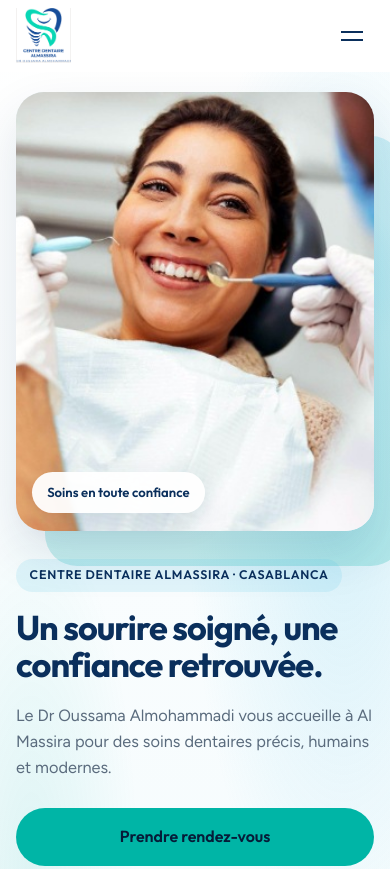
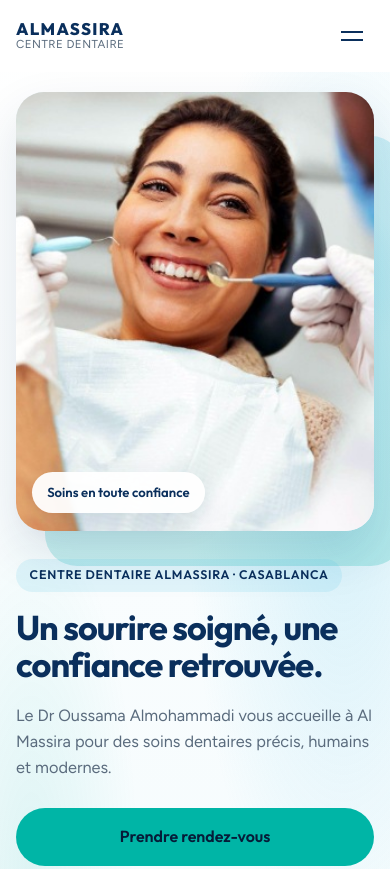
Before and after one commit to nassimelhattabi-prog/centre-dentaire-almassira, a website: page index.html in a window 390 px wide. Shown: the top 869 px of the page. Drawn offline with Linux system fonts and the light colour scheme.

Commit message:
Remove the clinic logo from header, footer and background.

```diff
--- a/index.html
+++ b/index.html
@@ -9,7 +9,6 @@
   <link rel="preconnect" href="https://fonts.gstatic.com" crossorigin />
   <link href="https://fonts.googleapis.com/css2?family=Outfit:wght@400;500;600;700;800&family=Figtree:wght@400;500;600&display=swap" rel="stylesheet" />
   <link rel="stylesheet" href="styles.css" />
-  <link rel="icon" href="assets/logo.png" type="image/png" />
 </head>
 <body>
   <a class="skip-link" href="#contenu">Aller au contenu</a>
@@ -17,7 +16,10 @@
   <header class="site-header" data-header>
     <div class="header-inner">
       <a class="brand" href="#accueil" aria-label="Centre Dentaire ALMASSIRA — accueil">
-        <img class="brand-logo" src="assets/logo.png" alt="Centre Dentaire ALMASSIRA — Dr Oussama Almohammadi" width="268" height="274" />
+        <span class="brand-text">
+          <span class="brand-name">ALMASSIRA</span>
+          <span class="brand-sub">Centre Dentaire</span>
+        </span>
       </a>
 
       <nav class="nav" aria-label="Navigation principale">
@@ -48,7 +50,6 @@
 
   <main id="contenu">
     <section class="hero" id="accueil">
-      <img class="hero-logo-bg" src="assets/logo-bg.png" alt="" aria-hidden="true" />
       <div class="hero-inner">
         <div class="hero-copy">
           <p class="hero-kicker">Centre Dentaire ALMASSIRA · Casablanca</p>
@@ -306,7 +307,6 @@
   <footer class="site-footer">
     <div class="footer-inner">
       <div class="footer-brand">
-        <img src="assets/logo.png" alt="Logo Centre Dentaire ALMASSIRA" width="72" height="74" />
         <div>
           <strong>Centre Dentaire ALMASSIRA</strong>
           <span>Dr Oussama Almohammadi</span>
--- a/styles.css
+++ b/styles.css
@@ -33,17 +33,6 @@ body {
   font-size: 1.05rem;
   line-height: 1.6;
   background: #f7fcfd;
-}
-
-body::before {
-  content: "";
-  position: fixed;
-  inset: 0;
-  z-index: 0;
-  pointer-events: none;
-  background: url("assets/logo-bg.png") no-repeat right 8% center;
-  background-size: min(52vw, 620px);
-  opacity: 0.07;
 }
 
 main {
@@ -120,10 +109,25 @@ a {
   min-width: 0;
 }
 
-.brand-logo {
-  width: auto;
-  height: 64px;
-  object-fit: contain;
+.brand-text {
+  display: flex;
+  flex-direction: column;
+  line-height: 1.1;
+}
+
+.brand-name {
+  font-family: var(--font-display);
+  font-weight: 800;
+  letter-spacing: 0.08em;
+  color: var(--navy);
+  font-size: 1.05rem;
+}
+
+.brand-sub {
+  font-size: 0.72rem;
+  color: var(--muted);
+  letter-spacing: 0.04em;
+  text-transform: uppercase;
 }
 
 .nav {
@@ -250,18 +254,6 @@ a {
   border-radius: 50%;
   background: radial-gradient(circle, rgba(78, 196, 234, 0.18), transparent 68%);
   pointer-events: none;
-}
-
-.hero-logo-bg {
-  position: absolute;
-  left: 1%;
-  top: 16%;
-  width: min(48vw, 540px);
-  height: auto;
-  opacity: 0.18;
-  pointer-events: none;
-  user-select: none;
-  z-index: 0;
 }
 
 .hero-inner {
@@ -1031,20 +1023,6 @@ a {
     max-width: 16ch;
   }
 
-  .hero-logo-bg {
-    left: 50%;
-    top: 12%;
-    width: min(78vw, 340px);
-    transform: translateX(-50%);
-    opacity: 0.1;
-  }
-
-  body::before {
-    background-position: center 78%;
-    background-size: min(88vw, 400px);
-    opacity: 0.05;
-  }
-
   .rdv-grid {
     grid-template-columns: 1fr;
   }
@@ -1123,10 +1101,6 @@ a {
     display: none;
   }
 
-  .brand-logo {
-    height: 56px;
-  }
-
   .schedule-row {
     grid-template-columns: 1fr;
     gap: 0.25rem;
```
Also changed, not shown: admin.html (+1 -2 lines), assets/logo-bg.png (deleted), assets/logo-source.png (deleted), assets/logo.png (deleted).
